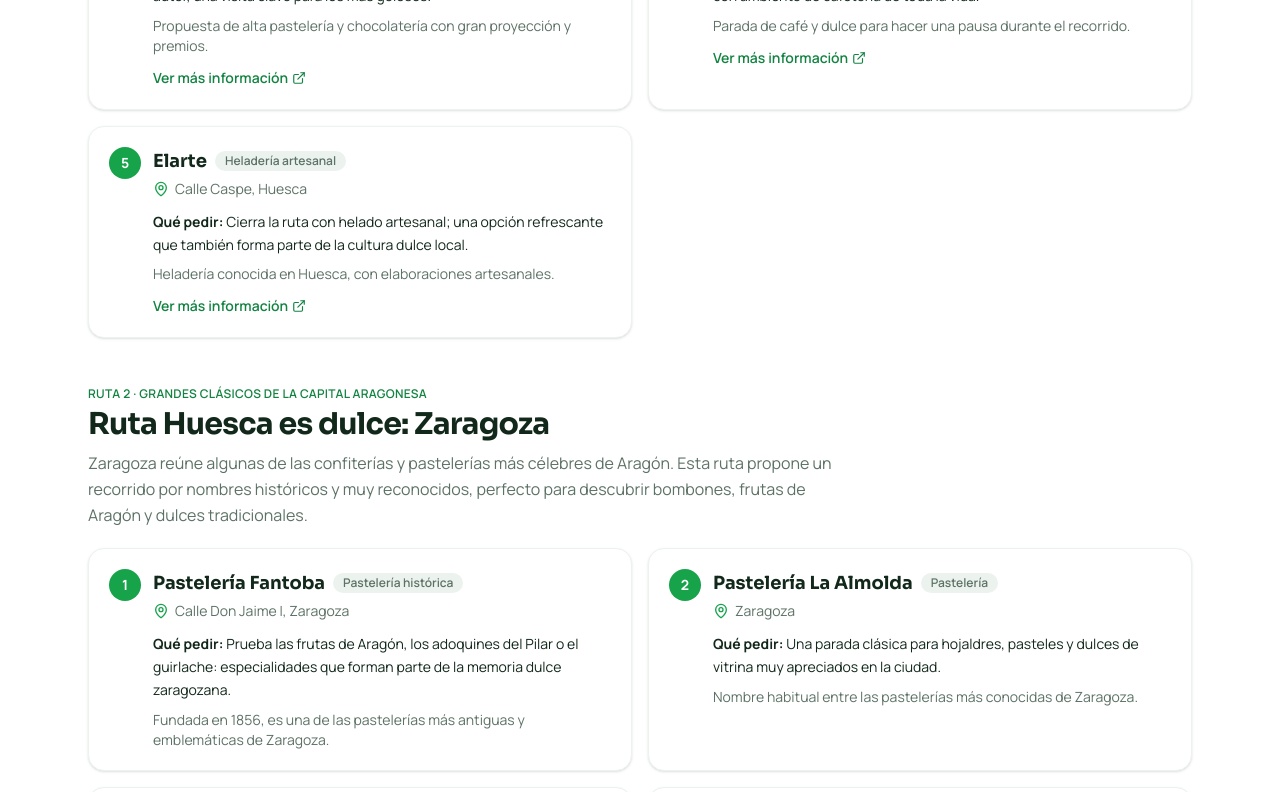
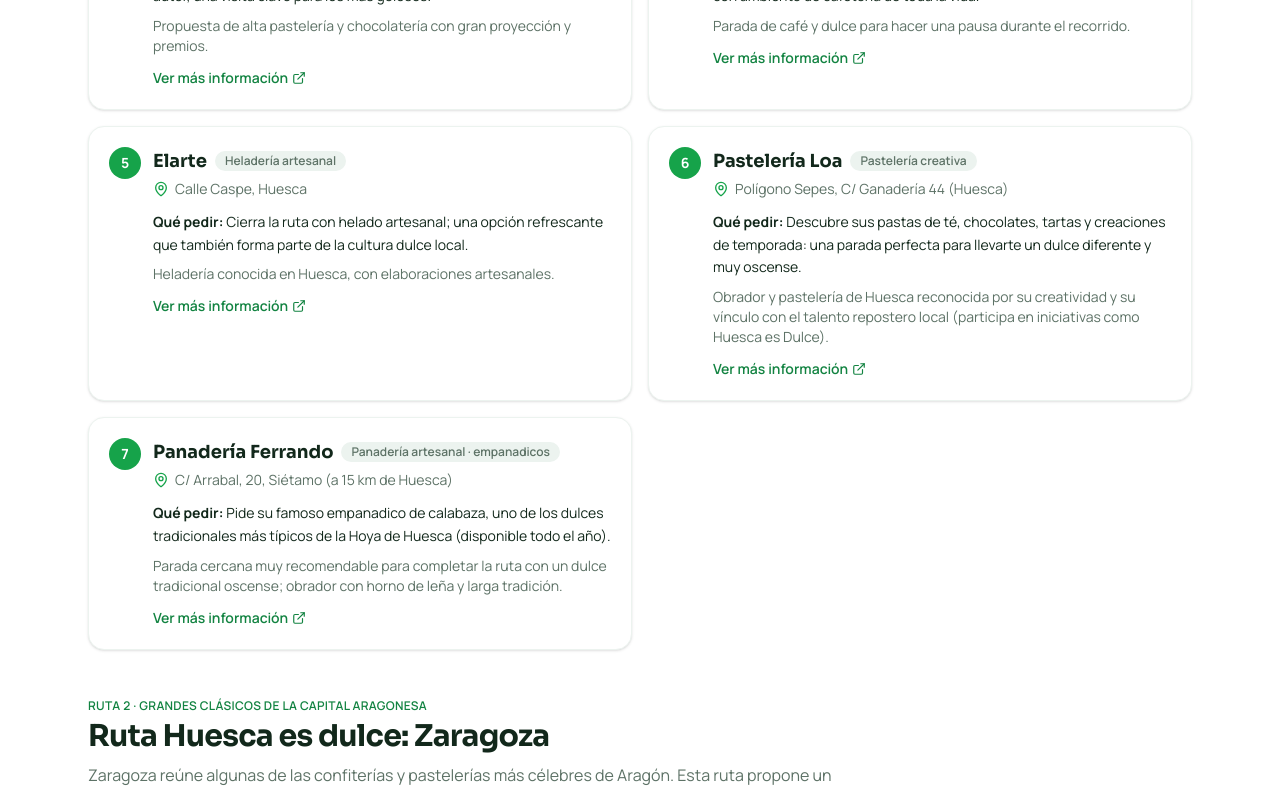
Before and after one commit to javipaur/huescahoy, a Next.js app: page /ruta-huesca-es-dulce in a window 1280 px wide. Shown: the part 1400-2192 px from the top of the page. Built offline with nearby package versions, Linux system fonts and the light colour scheme; no server answers.

Commit message:
feat(ruta-dulce): añadir paradas en Huesca (Loa y Ferrando)
Suma Pastelería Loa y Panadería Ferrando (empanadico de calabaza, Siétamo) a la ruta dulce de Huesca.

```diff
--- a/src/app/(public)/ruta-huesca-es-dulce/page.tsx
+++ b/src/app/(public)/ruta-huesca-es-dulce/page.tsx
@@ -108,6 +108,24 @@ const ROUTES: SweetRoute[] = [
         tip: "Cierra la ruta con helado artesanal; una opción refrescante que también forma parte de la cultura dulce local.",
         note: "Heladería conocida en Huesca, con elaboraciones artesanales.",
         href: "https://huesca.city/negocios/elarte",
+        external: true,
+      },
+      {
+        name: "Pastelería Loa",
+        place: "Polígono Sepes, C/ Ganadería 44 (Huesca)",
+        type: "Pastelería creativa",
+        tip: "Descubre sus pastas de té, chocolates, tartas y creaciones de temporada: una parada perfecta para llevarte un dulce diferente y muy oscense.",
+        note: "Obrador y pastelería de Huesca reconocida por su creatividad y su vínculo con el talento repostero local (participa en iniciativas como Huesca es Dulce).",
+        href: "https://www.pastelerialoa.com/",
+        external: true,
+      },
+      {
+        name: "Panadería Ferrando",
+        place: "C/ Arrabal, 20, Siétamo (a 15 km de Huesca)",
+        type: "Panadería artesanal · empanadicos",
+        tip: "Pide su famoso empanadico de calabaza, uno de los dulces tradicionales más típicos de la Hoya de Huesca (disponible todo el año).",
+        note: "Parada cercana muy recomendable para completar la ruta con un dulce tradicional oscense; obrador con horno de leña y larga tradición.",
+        href: "https://panaderiaferrandosietamo.com/",
         external: true,
       },
     ],
```
